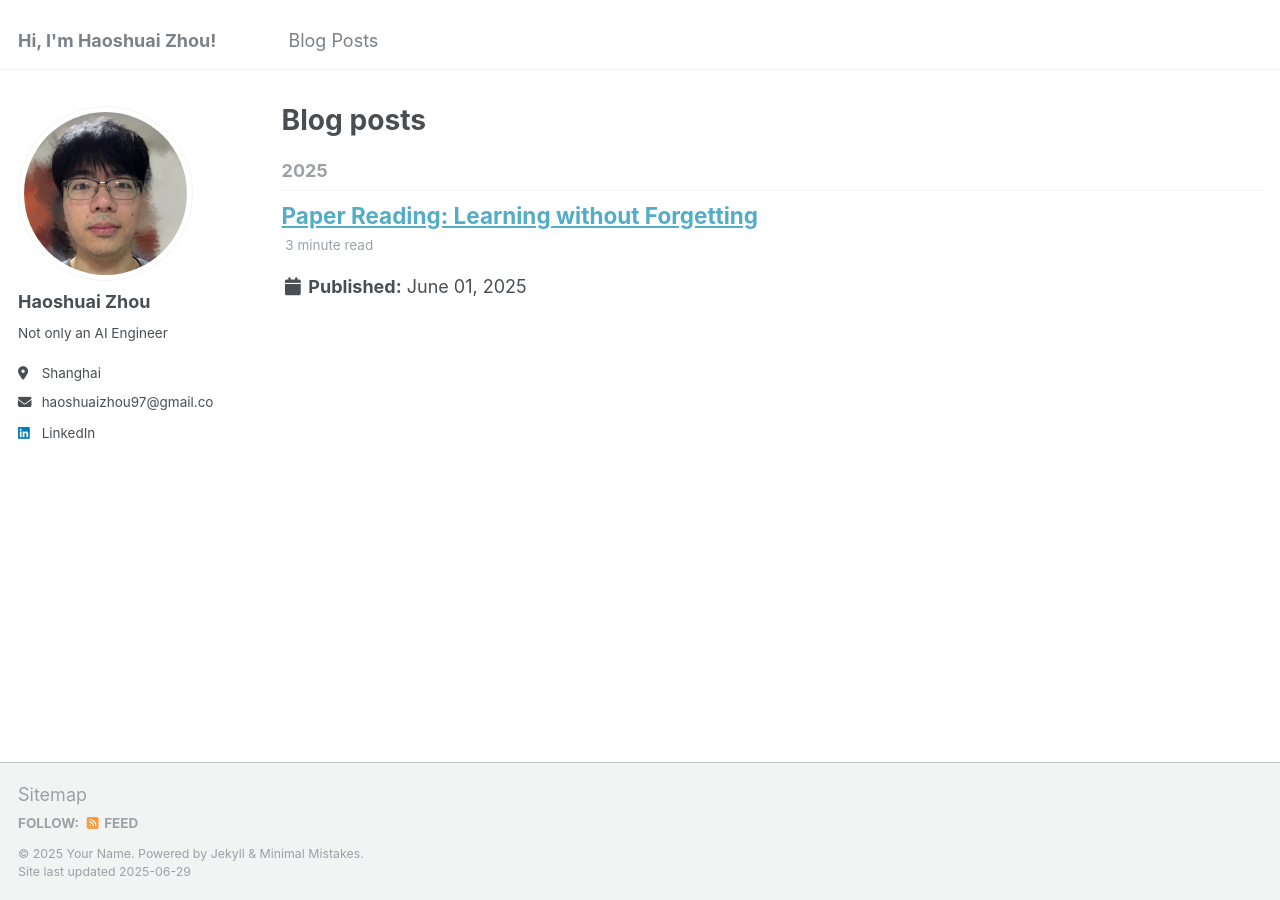
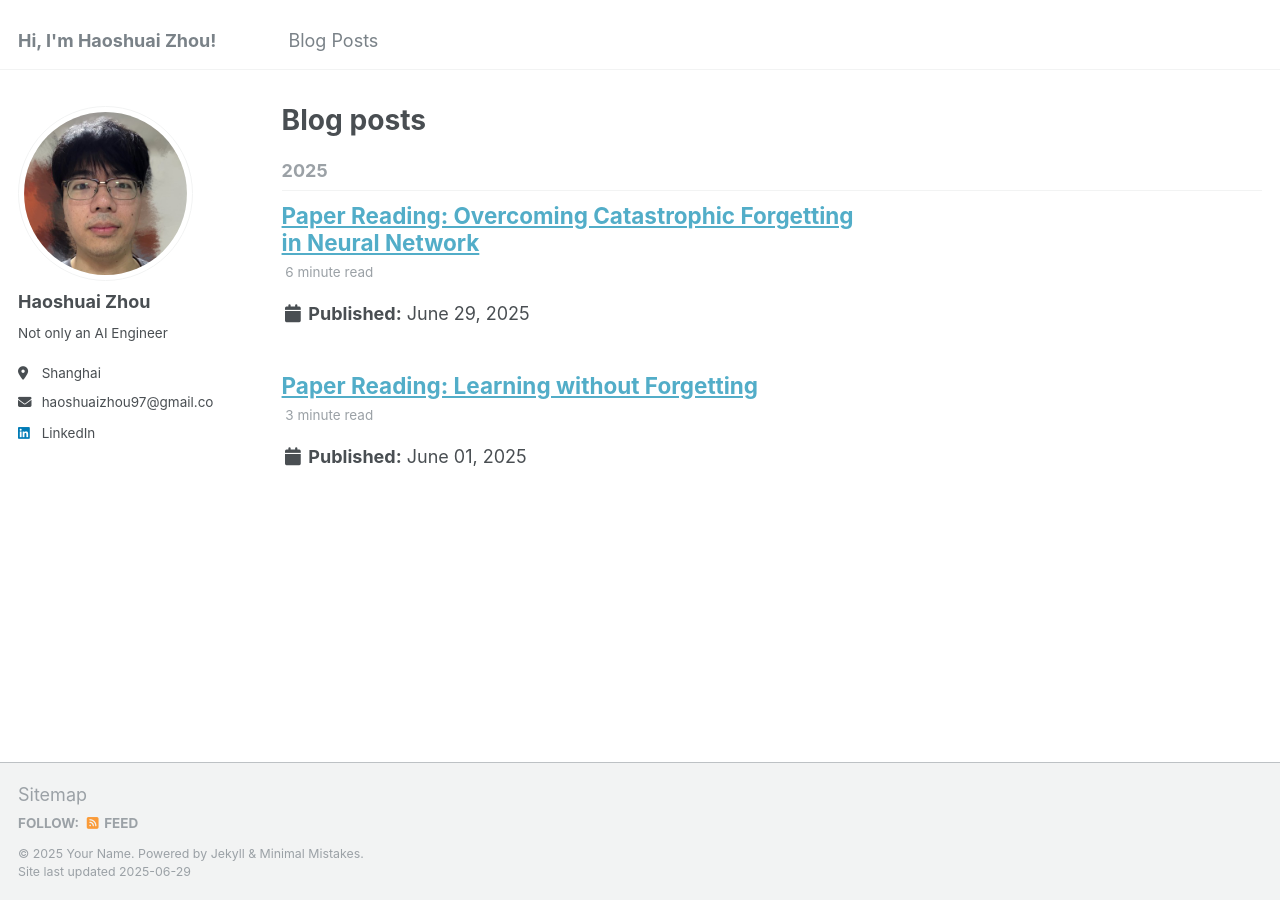
Before and after one commit to zhs2326/zhs2326.github.io, a Jekyll site: the page built from _pages/year-archive.html, in a window 1280 px wide. Built offline with Jekyll 4.4.1, drawn with Linux system fonts in a browser that asks for light colours; part of the change alters nothing that is shown.

Commit message:
feat(blog): added EWC

```diff
--- a/_includes/head/custom.html
+++ b/_includes/head/custom.html
@@ -26,8 +26,17 @@
 
 
 <!-- Support for MatJax -->
-<script src="https://cdnjs.cloudflare.com/polyfill/v3/polyfill.min.js?features=es6"></script>
-<script id="MathJax-script" async src="https://cdn.jsdelivr.net/npm/mathjax@3/es5/tex-mml-chtml.js"></script>
+<script>
+window.MathJax = {
+  tex: {
+    inlineMath: [['$', '$'], ['\\(', '\\)']]
+  }
+};
+</script>
+<script src="https://polyfill.io/v3/polyfill.min.js?features=es6"></script>
+<script id="MathJax-script" async
+  src="https://cdn.jsdelivr.net/npm/mathjax@3/es5/tex-mml-chtml.js">
+</script>
 
 <!-- GoatCounter Analytics -->
 <script data-goatcounter="https://zhs2326.goatcounter.com/count"
--- /dev/null
+++ b/_posts/2025-06-29-Overcoming Catastrophic Forgetting in Neural Network.md
@@ -0,0 +1,80 @@
+---
+title: 'Paper Reading: Overcoming Catastrophic Forgetting in Neural Network'
+date: 2025-06-29
+permalink: /posts/2025/06/blog-post-2/
+tags:
+  - continual learning
+excerpt: ""
+---
+
+## Background
+
+One way to address catastrophic forgetting is to introduce regularization when learning new tasks. The idea is straightforward: continue learning the new task while applying regularization to prevent the model from forgetting what it learned from previous tasks. The tricky part is figuring out *how* to apply this regularization effectively. The paper *“Overcoming Catastrophic Forgetting in Neural Networks”* proposes a method called **Elastic Weight Consolidation (EWC)**, which offers one such solution.
+
+## Fisher Information
+
+From my point of view, the core idea of **Elastic Weight Consolidation (EWC)** is grounded in **Fisher Information**. If you develop a solid understanding of Fisher Information, you’ve essentially grasped 90% of the paper. However, the concept can be quite abstract, especially for those without a strong background in statistics. Personally, despite having a basic understanding of probability, it took me over 10 hours to truly grasp the foundational idea of Fisher Information.
+
+In the following, I’ll walk you through Fisher Information from a beginner’s point of view. Some terminology may be simplified and not strictly rigorous, but the explanation should be sufficient to help you understand the core intuition behind the paper.
+
+### Problem to Solve
+
+Let’s begin with the problem context. Imagine we have a set of data points that are assumed to come from a known family of probability distributions. Our goal is to estimate some unknown parameters of this distribution using the observed data.
+
+For example, suppose the data points are drawn from a Gaussian distribution, but we don’t know the mean or variance. How precise can our estimation of the parameters can be, given the data? **Fisher Information** provides a way to quantify that.
+
+But before we define Fisher Information, let’s revisit a fundamental concept: **likelihood**.
+
+### Likelihood
+
+Most of us are familiar with **probability**. Given a distribution parameterized by some variable $\theta$, the probability tells us how likely a specific data point $x$ is under that distribution. If the data point is continuous, we can represent its probability using a probability density function, denoted as $p_{\theta}(x)$. In this case, $x$ is the variable, and $\theta$ is fixed.
+
+In contrast, **likelihood** flips the perspective. Given an observed data point $x$, likelihood asks: *How does the probability of observing this data change as the parameter* $\theta$ *varies?* There are two things noteworthy here:
+
+- Likelihood is a **function of the parameter** $\theta$, with the data $x$ fixed.
+- It is usually **proportional** to the probability density evaluated at $x$ for a given $\theta$.
+
+Mathematically, we write the likelihood as: $L(\theta\vert x) = p_{\theta}(x)$. Even though it looks the same as the PDF, the interpretation is different: here, we treat $x$ as fixed and view $L$ as a function of $\theta$. With a basic understanding of likelihood in place, let’s now return to the concept of **Fisher Information**.
+
+### Now to Fisher Information
+
+Mathematically, **Fisher Information** is denoted as:
+
+{% raw %}
+$$
+I_{X}(\theta) = \int_x{p(x|\theta) \ (\frac{d}{d\theta}log(p(x|\theta))^2\ dx}
+$$
+{% endraw %}
+
+This formula can be broken down into two main parts:
+
+1. The integrand: $(\frac{d}{d\theta}log(p(x \vert \theta))^2$, which is the square of the derivative of the log-likelihood with respect to the parameter $\theta$.
+2. The integration: Taking the expectation over all possible values of $x$, weighted by their likelihood under the current parameter $\theta$.
+
+The integration is straight forward while the integrand is complicate. Let’s unpack the intuition behind the integrand step-by-step.
+
+- First, note that the **log** is used for mathematical convenience—it turns products into sums and simplifies derivatives. Since it's a monotonic function, it doesn't fundamentally change where the likelihood peaks or how sensitive it is to $\theta$. So for intuition, we can temporarily set aside the log and focus on the likelihood itself.
+- Next, the **derivative** of the likelihood (or log-likelihood) with respect to $\theta$ tells us **how sensitive** the probability of observing data point $x$ is to changes in the parameter. In other words, it measures how much the likelihood shifts when $\theta$ is nudged.
+- Then, the **square** of the derivative simply removes the sign and emphasizes the magnitude—ensuring that both increases and decreases in likelihood contribute positively to the overall measure.
+
+Putting this together:
+
+If the derivative is close to **zero**, it means that small changes in $\theta$ don’t affect the likelihood much. This suggests that $x$ doesn't contain much information about $\theta$ at that value because nearby values are almost the same likely to generate the same $x$, and thus, we can't estimate $\theta$ very precisely based on $x$—the **Fisher Information is low**. Conversely, if the derivative is **large**, the likelihood is very sensitive to $\theta$, meaning $x$ can locate $\theta$ well—the **Fisher Information is high**.
+
+Now, I think you’ve got a basic understanding of why Fisher Information can manifest the sensitivity of data $x$ to parameter $\theta$.
+
+## Back to EWC
+
+![image.png](/images/posts/overcoming-catastrophic-forgetting-in-neural-networks/image.png)
+
+Let’s return to EWC. At its core, **Elastic Weight Consolidation (EWC)** is based on the above loss function, which consists of two components. The first is the standard loss for task B (the new task), and the second is a regularization term. In this term, $F$ denotes the **Fisher Information Matrix**, $\theta$ represents the current weights being optimized, and $\theta_A^*$ refers to the weights previously learned for task A (the old task). $\lambda$ is a hyperparameter that controls the strength of the regularization, and $i$ indexes the model parameters.
+
+In other words, weights associated with higher Fisher Information—meaning small changes in them would significantly affect the likelihood—are considered more critical for preserving performance on previous tasks. EWC penalizes changes to these important weights more heavily, thereby preventing the model from "forgetting" them when learning new tasks. This is how Fisher Information is used to guide the regularization in EWC and mitigate catastrophic forgetting.
+
+The paper also provides a theoretical justification for the form of the loss function, even though the intuition is quite clear. For a more formal understanding, you can refer to Equations (1) and (2) in the paper, which are relatively straightforward to derive.
+
+In the experimental section, the authors evaluate EWC on both a classic benchmark—Permuted MNIST—and reinforcement learning tasks. The results show that EWC outperforms vanilla SGD and L2 regularization in terms of maintaining performance across tasks. We won’t go into the experimental details here.
+
+## Conclusion
+
+*“Overcoming Catastrophic Forgetting in Neural Networks”* is a classic paper in the field of continual learning. It presents a clear narrative, combining intuitive ideas with solid mathematical foundations, and supports them with well-designed experiments that demonstrate the method’s effectiveness. While fully grasping every detail may require a strong background in statistics or some additional reading, the paper is absolutely worth revisiting multiple times to understand the reasoning behind its approach.
```
Also changed, not shown: images/posts/overcoming-catastrophic-forgetting-in-neural-networks/image.png (added).
